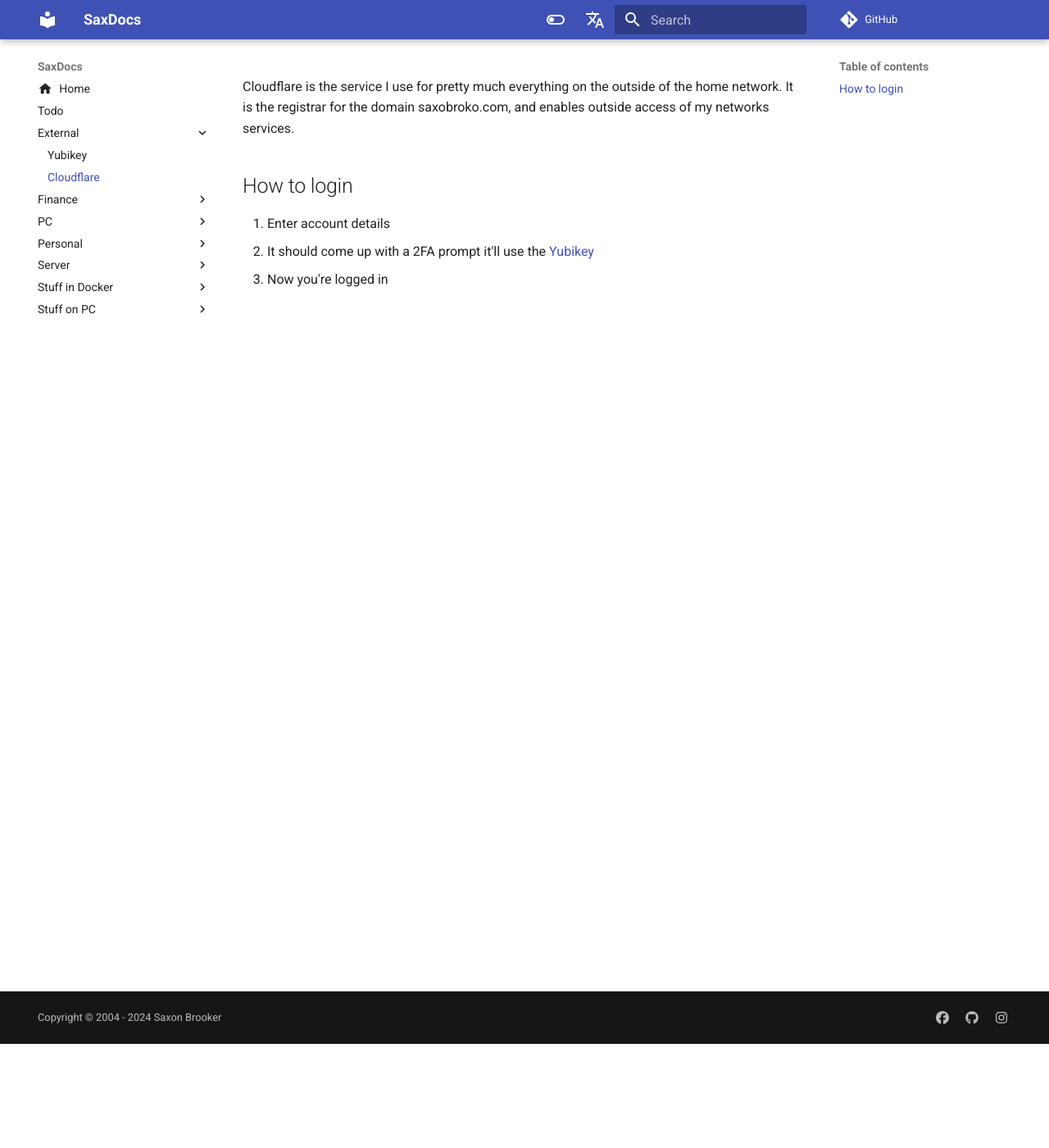
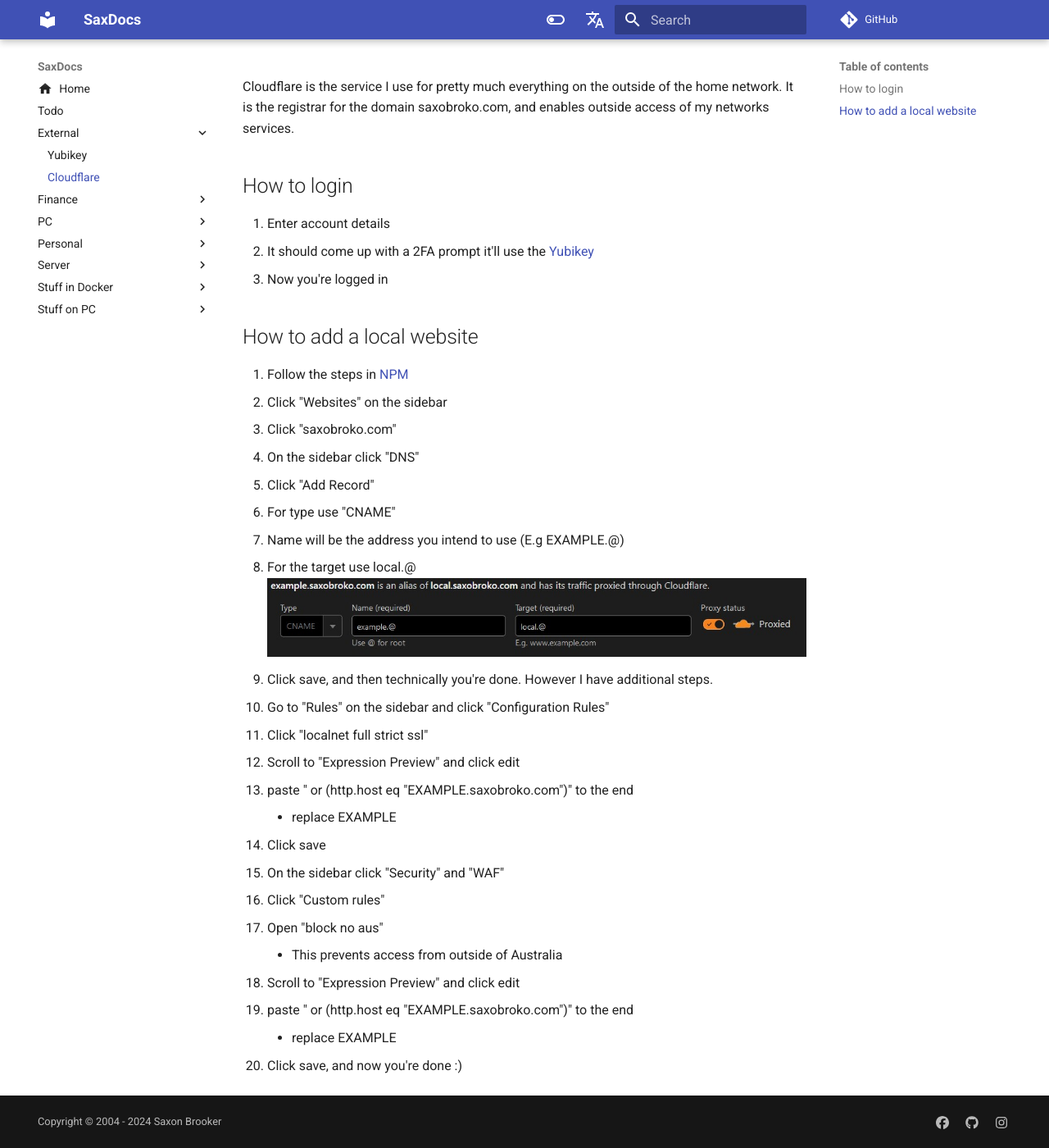
Before and after one commit to saxobroko/SaxDocs, an MkDocs documentation site: the page built from docs/External/Cloudflare/cloudflare.md, in a window 1280 px wide and 1400 px high, scrolled down 127 px. Shown: the whole window at 82% size. Built offline with MkDocs 1.6.1 and Material for MkDocs 9.7.7, drawn with Linux system fonts in a browser that asks for light colours; comment, search, counter and statistics services are not loaded.

Commit message:
how to add a site

```diff
--- a/docs/External/Cloudflare/cloudflare.md
+++ b/docs/External/Cloudflare/cloudflare.md
@@ -4,3 +4,29 @@
 1. Enter account details
 2. It should come up with a 2FA prompt it'll use the [Yubikey](yubikey.md)
 3. Now you're logged in
+
+##How to add a local website
+1. Follow the steps in [NPM](npm.md#how-to-add-a-new-site)
+2. Click "Websites" on the sidebar
+3. Click "saxobroko.com"
+4. On the sidebar click "DNS"
+5. Click "Add Record"
+6. For type use "CNAME"
+7. Name will be the address you intend to use (E.g EXAMPLE.@)
+8. For the target use local.@
+![](dns.jpg)
+9. Click save, and then technically you're done. However I have additional steps.
+10. Go to "Rules" on the sidebar and click "Configuration Rules"
+11. Click "localnet full strict ssl"
+12. Scroll to "Expression Preview" and click edit
+13. paste " or (http.host eq "EXAMPLE.saxobroko.com")" to the end
+	- replace EXAMPLE
+14. Click save
+15. On the sidebar click "Security" and "WAF"
+16. Click "Custom rules"
+17. Open "block no aus"
+	- This prevents access from outside of Australia
+18. Scroll to "Expression Preview" and click edit
+19. paste " or (http.host eq "EXAMPLE.saxobroko.com")" to the end
+	- replace EXAMPLE
+20. Click save, and now you're done :)
```
Also changed, not shown: docs/PC/NPM/npm.md (+1 -1 lines), docs/External/Cloudflare/dns.jpg (added).
